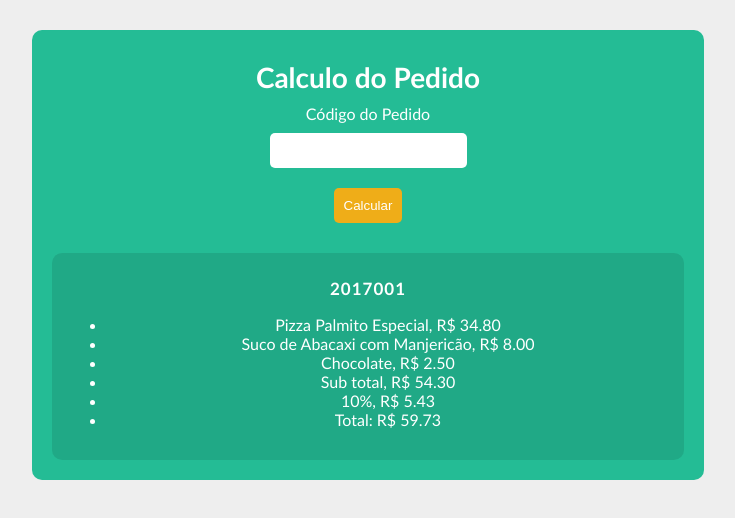
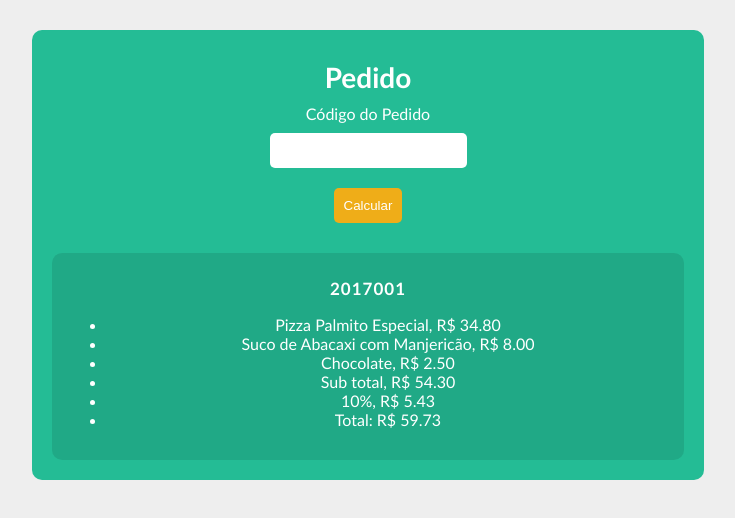
Before and after one commit to univas/2017-si6-finalexam, a website: page public/index.html in a window 1280 px wide. Shown: the whole page, without its empty margins (272-1007 px from the left). Drawn offline with Linux system fonts and the light colour scheme.

Commit message:
Updated index.html

```diff
--- a/public/index.html
+++ b/public/index.html
@@ -2,13 +2,13 @@
 <html lang="en">
 <head>
     <meta charset="UTF-8">
-    <title>Calculo do Pedido</title>
+    <title>Pedido</title>
     <link rel="stylesheet" href="css/style.css">
 </head>
 <body>
 
 <aside>
-    <h1>Calculo do Pedido</h1>
+    <h1>Pedido</h1>
 
     <form action="" method="POST">
         <div>
```
